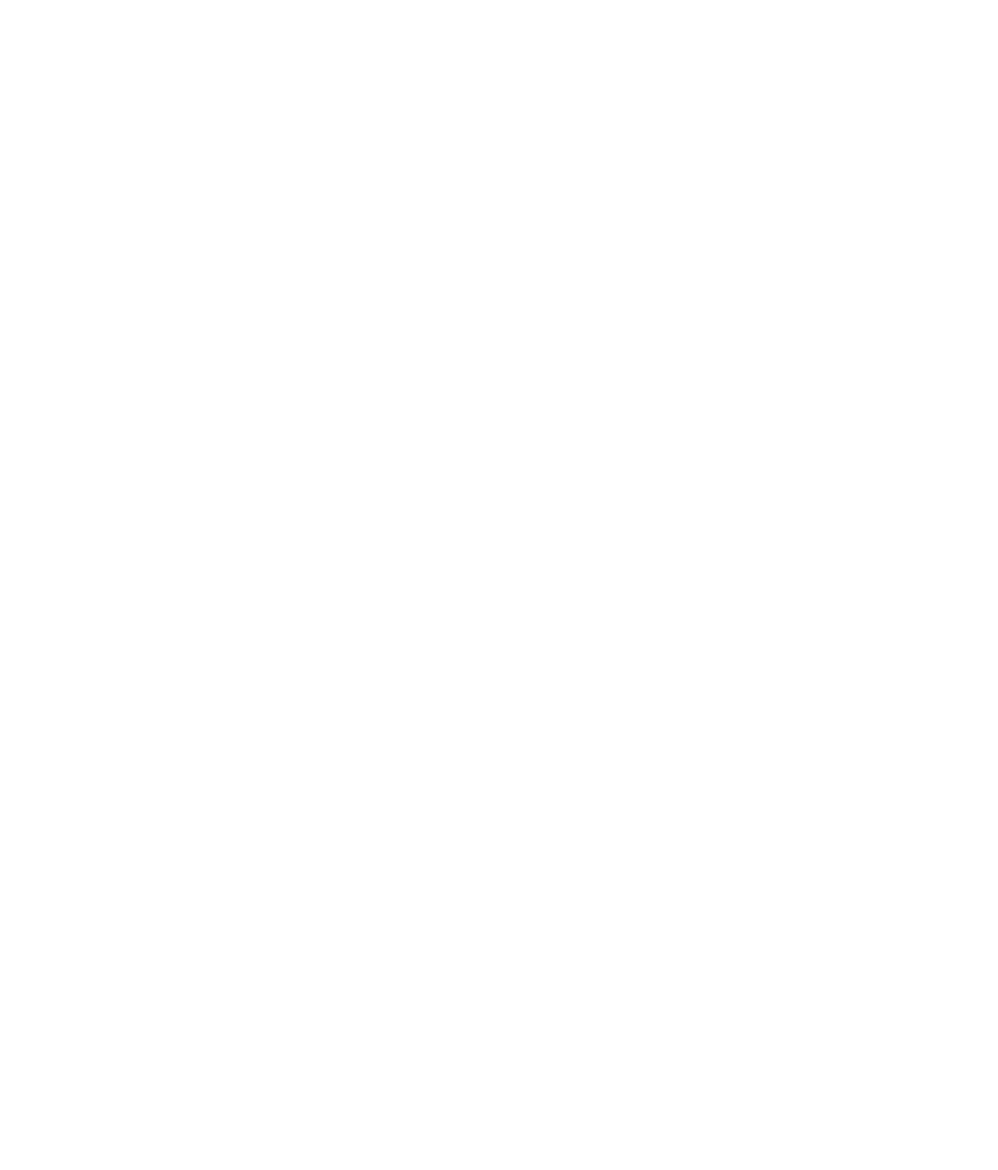
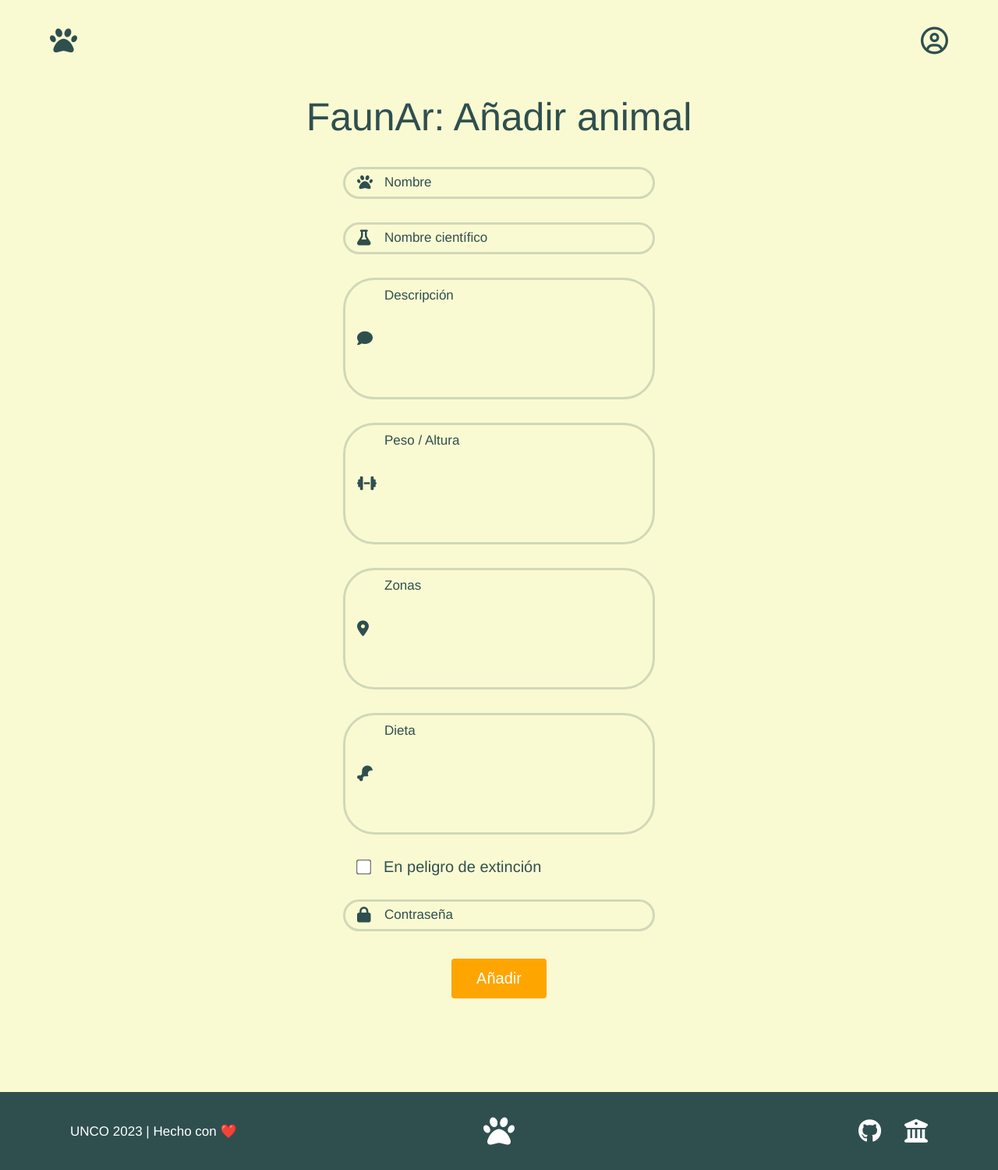
Before and after one commit to facundoMunoz/faunar, a website: page tp-1/public/assets/html/addAnimal.html in a window 1280 px wide. Shown: the whole page at 78% size. Before the commit the page ends 800 px from the top, so only its background shows below. Drawn offline with Linux system fonts and the light colour scheme.

Commit message:
Add new animal form

```diff
--- /dev/null
+++ b/tp-1/public/assets/css/addAnimal.css
@@ -0,0 +1,97 @@
+/* NAVBAR */
+.navbar-icon {
+    color: darkslategrey;
+}
+
+/* HEADER */
+.header {
+    background-color: lightgoldenrodyellow;
+    height: 1400px;
+    width: 100%;
+}
+
+.form-title {
+    color: darkslategrey;
+    font-weight: normal;
+    font-size: 50px;
+}
+
+.form {
+    max-width: 1200px;
+    height: 1000px;
+    width: 80%;
+    gap: 30px;
+    display: flex;
+    align-items: center;
+    flex-direction: column;
+    justify-content: center;
+}
+
+.form-box {
+    border: 3px solid rgba(47, 79, 79, 0.2);
+    border-radius: 40px;
+    position: relative;
+    width: 400px;
+    display: flex;
+    align-items: center;
+    transition: all 0.5s ease;
+}
+
+.form-box:focus-within {
+    border-color: darkslategrey;
+}
+
+.form-check {
+    width: 360px;
+}
+
+.checkbox {
+    transform: scale(1.5);
+}
+
+.input-box {
+    font-family: Helvetica, sans-serif;
+    color: darkslategrey;
+    padding: 10px 20px;
+    padding-left: 50px;
+    font-size: 17px;
+    height: 35px;
+    width: 100%;
+}
+
+.checkbox-text {
+    color: darkslategrey;
+    margin-left: 15px;
+    font-size: 20px;
+}
+
+.large-input {
+    height: 150px;
+    resize: none;
+}
+
+.input-box:focus {
+    outline: none;
+}
+
+.input-box::placeholder {
+    font-family: Helvetica, sans-serif;
+    color: darkslategrey;
+    font-size: 17px;
+}
+
+.icon {
+    color: darkslategrey;
+    position: absolute;
+    font-size: 20px;
+    left: 15px;
+}
+
+.submit-button {
+    background-color: orange;
+    border-radius: 4px;
+    padding: 14px 32px;
+    font-size: 20px;
+    color: white;
+    transition: all 0.5s ease;
+}
--- a/tp-1/public/assets/html/addAnimal.html
+++ b/tp-1/public/assets/html/addAnimal.html
@@ -4,11 +4,82 @@
 <head>
     <meta charset="UTF-8">
     <meta name="viewport" content="width=device-width, initial-scale=1.0">
-    <title>FaunAr: New animal</title>
+    <script src="https://kit.fontawesome.com/230404f521.js" crossorigin="anonymous"></script>
+    <link rel="stylesheet" href="../css/style.css">
+    <link rel="stylesheet" href="../css/addAnimal.css">
+    <title>FaunAr: Nuevo animal</title>
 </head>
 
 <body>
-
+    <!-- HEADER -->
+    <article id="header" class="article">
+        <nav class="navbar">
+            <div class="navbar-left">
+                <a href="../../index.html"><i class="navbar-icon fa-solid fa-paw"></i></a>
+            </div>
+            <div class="navbar-right">
+                <button class="button" onclick="reload()"><i class="navbar-icon fa-regular fa-circle-user"></i></button>
+            </div>
+        </nav>
+        <header class="header">
+            <h1 class="text form-title">FaunAr: Añadir animal</h1>
+            <form class="form">
+                <div class="form-box">
+                    <i class="icon fa-solid fa-paw"></i>
+                    <input id="name" class="input-box" type="text" placeholder="Nombre">
+                </div>
+                <div class="form-box">
+                    <i class="icon fa-solid fa-flask"></i>
+                    <input id="scientificName" class="input-box" type="text" placeholder="Nombre científico">
+                </div>
+                <div class="form-box">
+                    <i class="icon fa-solid fa-comment"></i>
+                    <textarea id="description" class="input-box large-input" placeholder="Descripción"></textarea>
+                </div>
+                <div class="form-box">
+                    <i class="icon fa-solid fa-dumbbell"></i>
+                    <textarea id="weightHeight" class="input-box large-input" placeholder="Peso / Altura"></textarea>
+                </div>
+                <div class="form-box">
+                    <i class="icon fa-solid fa-location-dot"></i>
+                    <textarea id="zones" class="input-box large-input" placeholder="Zonas"></textarea>
+                </div>
+                <div class="form-box">
+                    <i class="icon fa-solid fa-drumstick-bite"></i>
+                    <textarea id="diet" class="input-box large-input" placeholder="Dieta"></textarea>
+                </div>
+                <div class="form-check">
+                    <label>
+                        <input id="extinction" class="checkbox" type="checkbox"> <span class="text checkbox-text">En
+                            peligro de extinción</span>
+                    </label>
+                </div>
+                <div class="form-box">
+                    <i class="icon fa-solid fa-lock"></i>
+                    <input id="password" class="input-box" type="password" placeholder="Contraseña">
+                </div>
+            </form>
+            <button class="button submit-button" type="submit" onclick="addAnimal()">Añadir</button>
+        </header>
+    </article>
+    <!-- FOOTER -->
+    <article class="article">
+        <footer class="footer">
+            <section class="footer-content">
+                <p class="text footer-text">UNCO 2023 | Hecho con ❤️</p>
+                <button onclick="focusHeader()"><i class="button footer-mid-icon fa-solid fa-paw"></i></button>
+                <section class="footer-media">
+                    <a href="https://github.com/facundoMunoz/laboratorio-programacion">
+                        <i class="footer-icon fa-brands fa-github"></i></a>
+                    <a href="https://www.fi.uncoma.edu.ar/">
+                        <i class="footer-icon fa-solid fa-building-columns"></i></a>
+                </section>
+            </section>
+        </footer>
+    </article>
+    <!-- SCRIPTS -->
+    <script src="../js/focusButtons.js"></script>
+    <script src="../js/newAnimal.js"></script>
 </body>
 
 </html>
--- /dev/null
+++ b/tp-1/public/assets/js/newAnimal.js
@@ -0,0 +1,32 @@
+addAnimal = () => {
+    let newAnimal;
+
+    newAnimal = {
+        name: document.getElementById('name').value,
+        scientificName: document.getElementById('scientificName').value,
+        description: document.getElementById('description').value,
+        weightHeight: document.getElementById('weightHeight').value,
+        zones: document.getElementById('zones').value,
+        diet: document.getElementById('diet').value,
+        extinction: document.getElementById('extinction').checked,
+    };
+
+    fetch('http://localhost:3000/api/animales', {
+        method: 'POST',
+        headers: {
+            'Content-Type': 'application/json'
+        },
+        body: JSON.stringify(newAnimal)
+    })
+        .then(function (res) {
+            if (res.ok) {
+                console.log('POST completado.');
+                return res;
+            }
+            else
+                throw new Error('POST fallido.');
+        })
+        .catch(function (error) {
+            console.log(error);
+        });
+}
```
Also changed, not shown: tp-1/app.js (+5 -5 lines), tp-1/storage/animales.json (+84 -84 lines).
